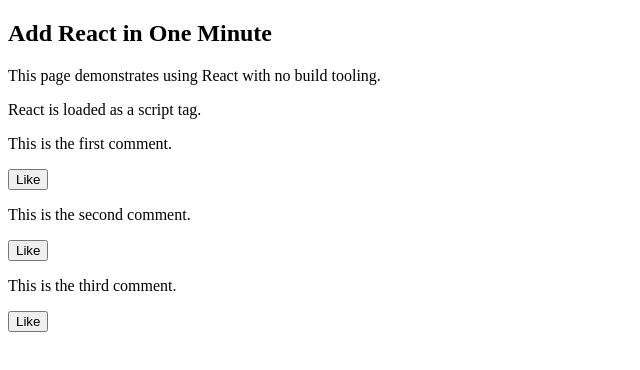
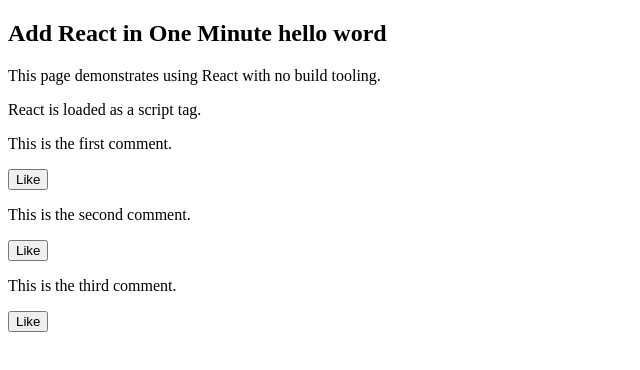
Before and after one commit to Pexax/px-Live, a plain HTML site: page index.html in a window 1280 px wide. Shown: the whole page, without its empty margins (0-640 px from the left). Drawn offline with nearby package versions, Linux system fonts and the light colour scheme.

Commit message:
first commit

```diff
--- a/index.html
+++ b/index.html
@@ -6,7 +6,7 @@
   </head>
   <body>
 
-    <h2>Add React in One Minute</h2>
+    <h2>Add React in One Minute hello word</h2>
     <p>This page demonstrates using React with no build tooling.</p>
     <p>React is loaded as a script tag.</p>
 
```
